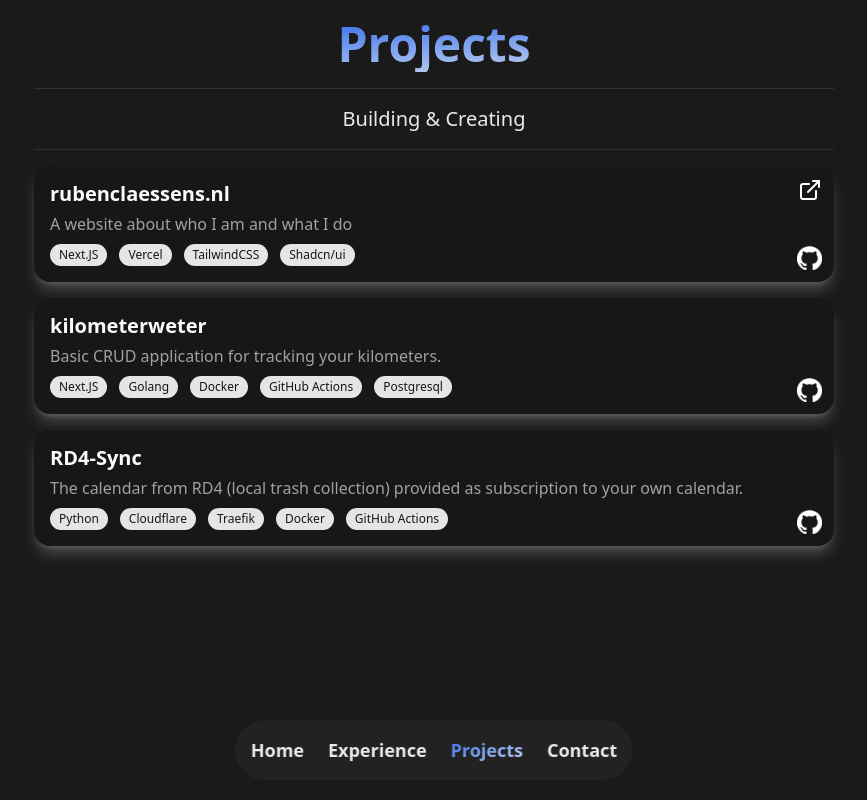
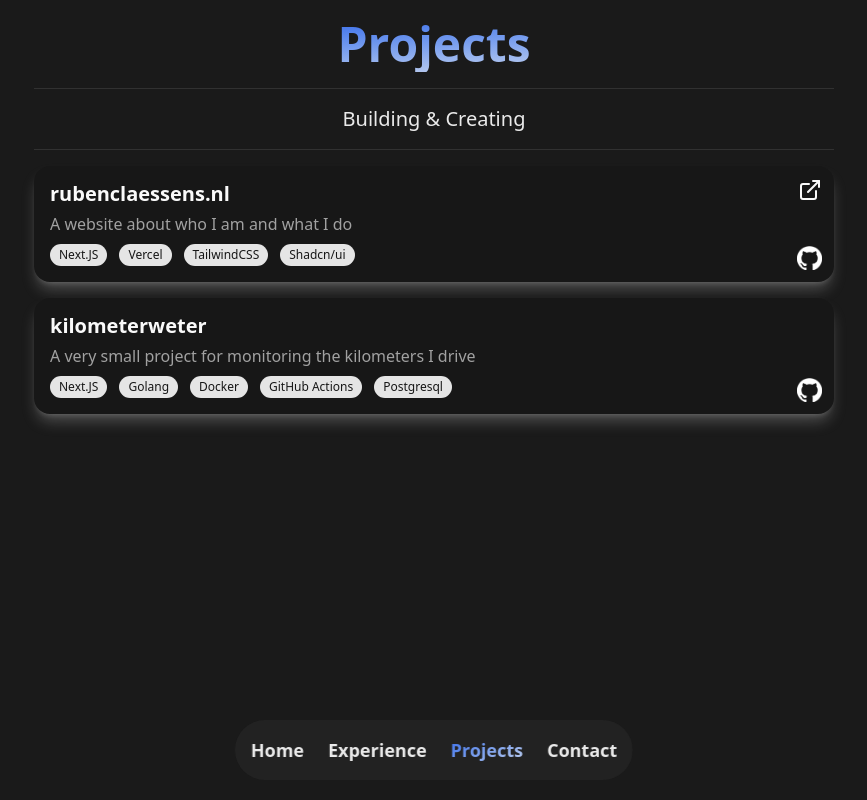
Before and after one commit to DrTuup/portfolio, a Next.js app: page /projects in a window 1280 px wide. Shown: the whole page, without its empty margins (206-1073 px from the left). Built offline with nearby package versions, Linux system fonts and the light colour scheme.

Commit message:
Revert "Update projects"

```diff
--- a/data.ts
+++ b/data.ts
@@ -92,17 +92,9 @@ export const projects: ProjectCardProps[] = [
   },
   {
     title: "kilometerweter",
-    description: "Basic CRUD application for tracking your kilometers.",
+    description: "A very small project for monitoring the kilometers I drive",
     link: "",
     repo: "https://github.com/DrTuup/kilometerweter-frontend",
     tags: ["Next.JS", "Golang", "Docker", "GitHub Actions", "Postgresql"],
   },
-  {
-    title: "RD4-Sync",
-    description:
-      "The calendar from RD4 (local trash collection) provided as subscription to your own calendar.",
-    link: "",
-    repo: "https://github.com/DrTuup/rd4-sync",
-    tags: ["Python", "Cloudflare", "Traefik", "Docker", "GitHub Actions"],
-  },
 ];
```
Also changed, not shown: 1 other file (tests, documents, lock files or other folders).
